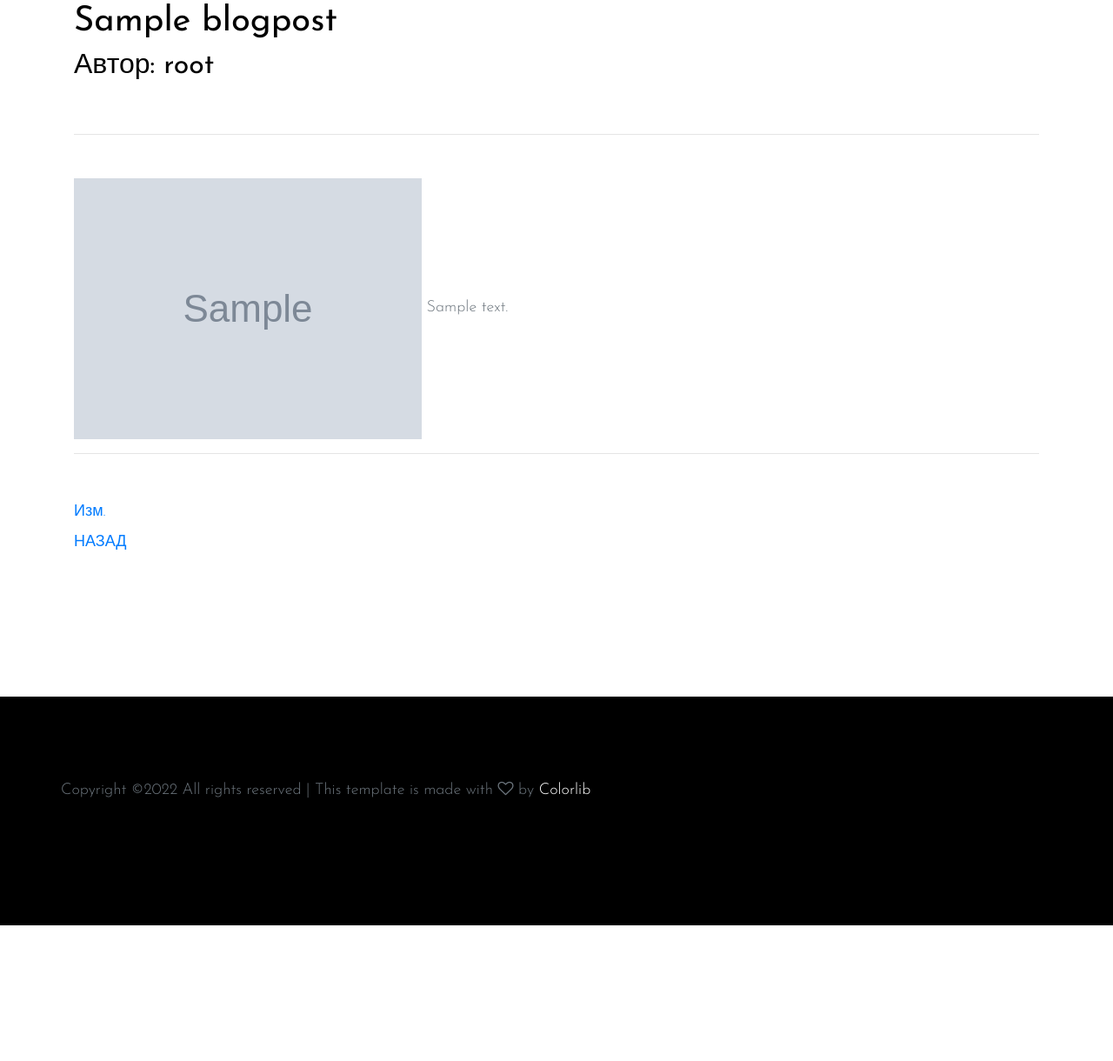
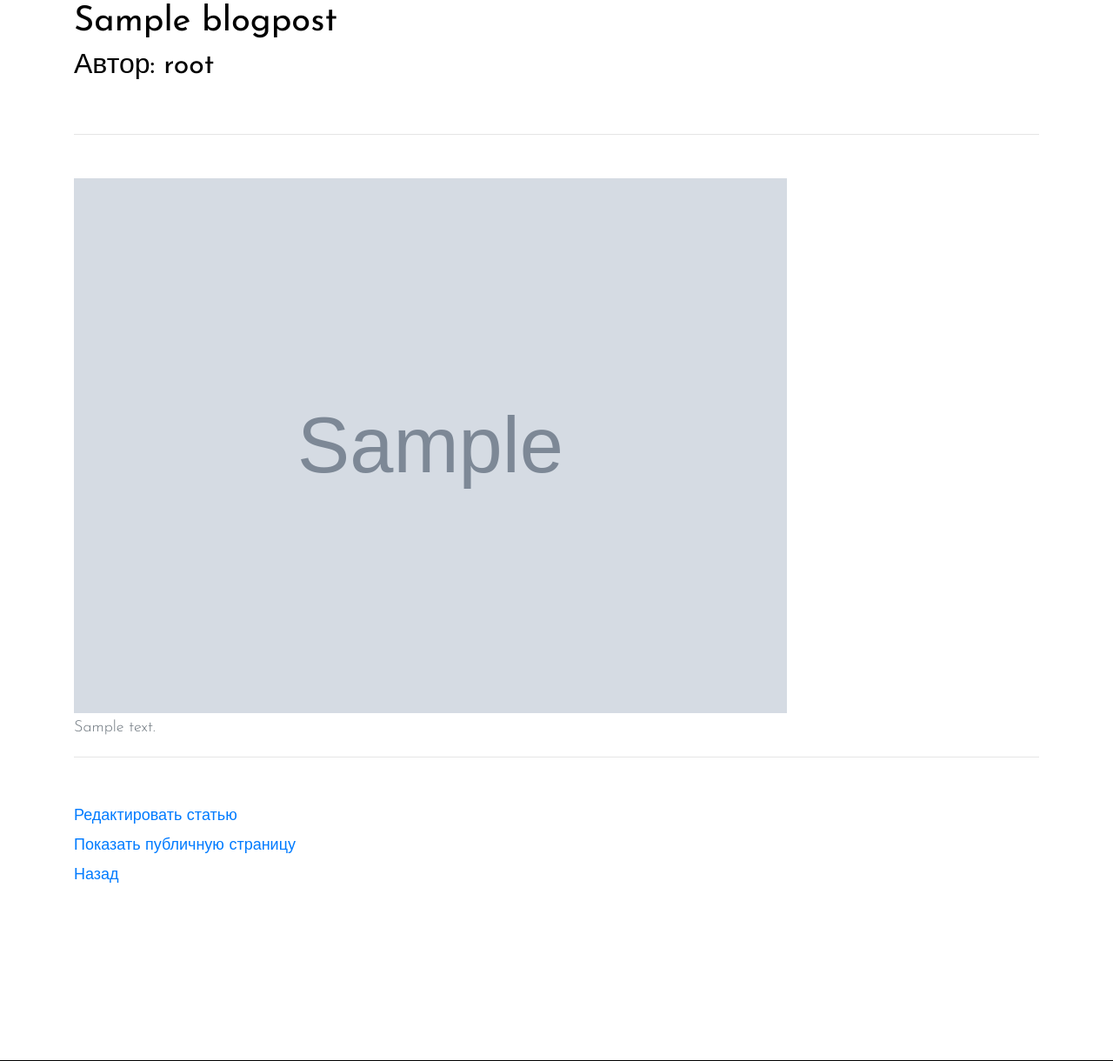
Before and after one commit to uRufus/Habr, a Django app: page /blog/1/private/ in a window 1280 px wide. Shown: the part 367-1587 px from the top of the page at 87% size. Before the commit the page ends 1431 px from the top, so only its background shows below. Run offline with Django 3.2, Linux system fonts and the light colour scheme; data comes from the database, SQL or seed files in the repository; tables that the repository leaves empty hold one stand-in row (values such as "Sample post"); grey boxes marked "Sample" are stand-in pictures; parts of the project's set-up code (start-up, migrations or seed data) failed here and were passed over; some libraries are stand-ins or nearby versions.

Commit message:
various fixes

```diff
--- a/myHabr/mainapp/forms.py
+++ b/myHabr/mainapp/forms.py
@@ -32,3 +32,7 @@ class BlogPostForm(forms.ModelForm):
             'body': forms.Textarea(attrs={'class': 'form-control'}),
             'tag_list': forms.TextInput(attrs={'class': 'form-control'})
         }
+
+    # def __init__(self, *args, **kwargs):
+    #     super(BlogPostForm, self).__init__(*args, **kwargs)
+    #     self.fields['blog'].queryset = BlogPost.objects.filter(blog__user="1")
--- a/myHabr/mainapp/templates/blogpost/blogpost-detail-private.html
+++ b/myHabr/mainapp/templates/blogpost/blogpost-detail-private.html
@@ -7,17 +7,21 @@
         <h2>Автор: {{ object.author }}</h2></br>
         <hr>
         </br>
-        <img src="{{ object.image_header.url }}">
+        <img src="{{ object.image_header.url }}"
+             class="img-fluid"
+             width="820"><br/>
         {{ object.body|safe }}<br/>
         <hr>
         </br>
-      <a href="{% url 'blogpost_update' object.pk %}" type="button"> Изм. </a></br>
+      <a href="{% url 'blogpost_update' object.pk %}" type="button"> Редактировать статью </a></br>
         {% if object.status == "1" %}
             <button><a href="{% url 'send_under_review' object.pk %}"> Согласовать публикацию </a></button></br>
         {% elif object.status == "2" %}
             <button disabled>На модерации</button></br>
         {% endif %}
-        <a href="#" type="button" onclick="history.back();"> НАЗАД </a>
+        <a href="{% url 'blogpost_detail' object.pk %}"> Показать публичную страницу </a></br>
+        <a href="#" type="button" onclick="history.back();"> Назад </a></br>
+
         </br>
         </br>
 
--- a/myHabr/mainapp/templates/blogpost/blogpost-detail.html
+++ b/myHabr/mainapp/templates/blogpost/blogpost-detail.html
@@ -102,7 +102,9 @@
             <div class="col-md-12 col-lg-8 main-content">
                 <h1>{{ object.title }} ({{ object.blog }} ({{ object.blog.category }}))</h1>
                 <h2>Автор: {{ object.author }}</h2></br>
-                <img src="{{ object.image_header.url }}">
+                <img src="{{ object.image_header.url }}"
+                     class="img-fluid"
+                     width="820"><br/>
                 </br>
                 {{ object.body|safe }}
                 <hr>
--- a/myHabr/mainapp/templates/blogpost/blogpost_form.html
+++ b/myHabr/mainapp/templates/blogpost/blogpost_form.html
@@ -15,9 +15,9 @@
                 {% csrf_token %}
                 {{ form.media }}
                 {{ form.as_p }}
-                <input type="submit">
+                <input type="submit" value="Загрузить статью">
             </form>
         </div>
-                <a href="{% url 'blogpost' %}"> Назад </a>
+        <a href="{% url 'blogpost' %}"> Назад </a>
     </div>
 {% endblock %}
--- a/myHabr/mainapp/templates/mainapp/index.html
+++ b/myHabr/mainapp/templates/mainapp/index.html
@@ -19,7 +19,7 @@
                                      width="820">
                             </div>
                             <div class="d-flex mb-3">
-                                {{ post.body|truncatewords:50 }}
+                                {{ post.body|safe|truncatewords:50 }}
                             </div>
                             <div class="d-flex flex-row">
                                 <form method="POST" action="{% url 'like' post.pk %}" class="like-form mb-0"
--- a/myHabr/mainapp/views.py
+++ b/myHabr/mainapp/views.py
@@ -34,11 +34,10 @@ class BlogListView(ListView):
 class BlogPostView(ListView):
     model = BlogPost
     template_name = "blogpost.html"
-    ordering = ['-create_date']
 
     def get_queryset(self):
         user = self.request.user
-        return BlogPost.objects.filter(author=user).exclude(status="0")
+        return BlogPost.objects.filter(author=user).exclude(status="0").order_by('-create_date')
 
 
 class BlogPostDetail(DetailView):
```
Also changed, not shown: myHabr/mainapp/templates/blogpost.html (+6 -5 lines).
